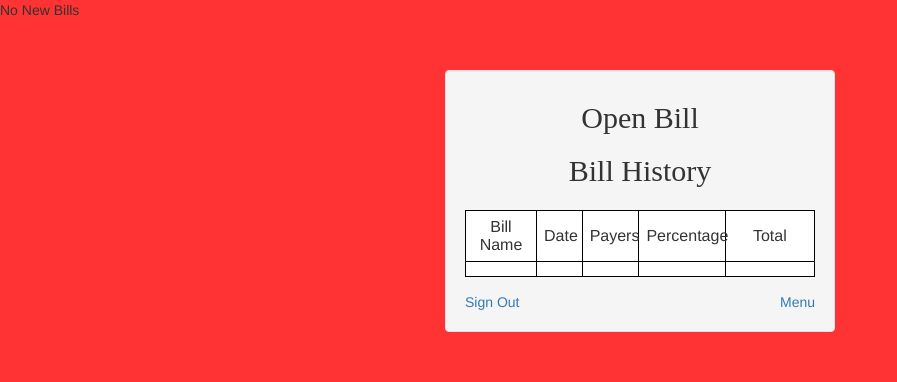
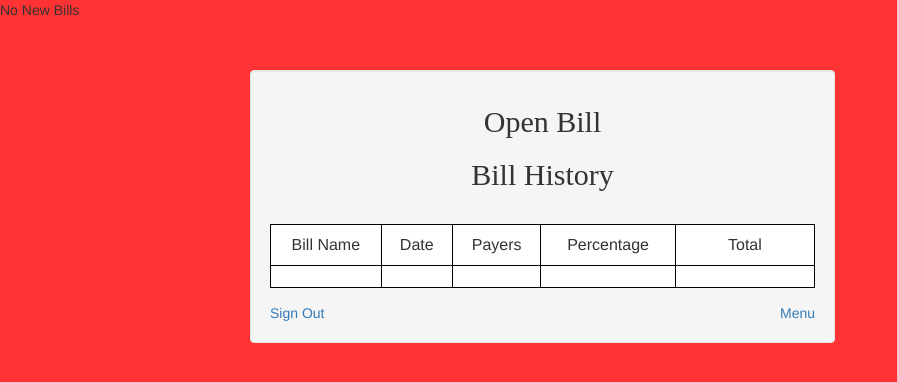
Before and after one commit to UP774330/OpenBill, a PHP site: page /history.php in a window 1280 px wide. Shown: the top 382 px of the page, without its empty margins (0-897 px from the left). Run offline with PHP 8.4, Linux system fonts and the light colour scheme; data that the repository does not hold is empty; some libraries are stand-ins or nearby versions.

Commit message:
fixed text layout

```diff
--- a/history.php
+++ b/history.php
@@ -42,13 +42,13 @@
   <body>
     <div class="container">
     <div class="row login">
-        <div class="col-md-4 col-md-offset-4 col-sm-6 col-sm-offset-3 well">
+        <div class="col-md-6 col-md-offset-2 col-sm-7 col-sm-offset-2 well">
               <div class="form-group text-center">
                 <div class="logo">
                     <p>Open Bill</p>
 					<p>Bill History</p>
                 </div class="history">
-				<div>
+				<div><center>
 				<table width="368" id="myTable">
 				<tr>
 					<td width="70">Bill Name</td>
@@ -65,7 +65,7 @@
 					<td><?php echo"$total" ?></td>
 				</tr>
 				</table>
-				</div>
+				</div></center>
               </div>
               <div class="form-group last-row">
 
```
